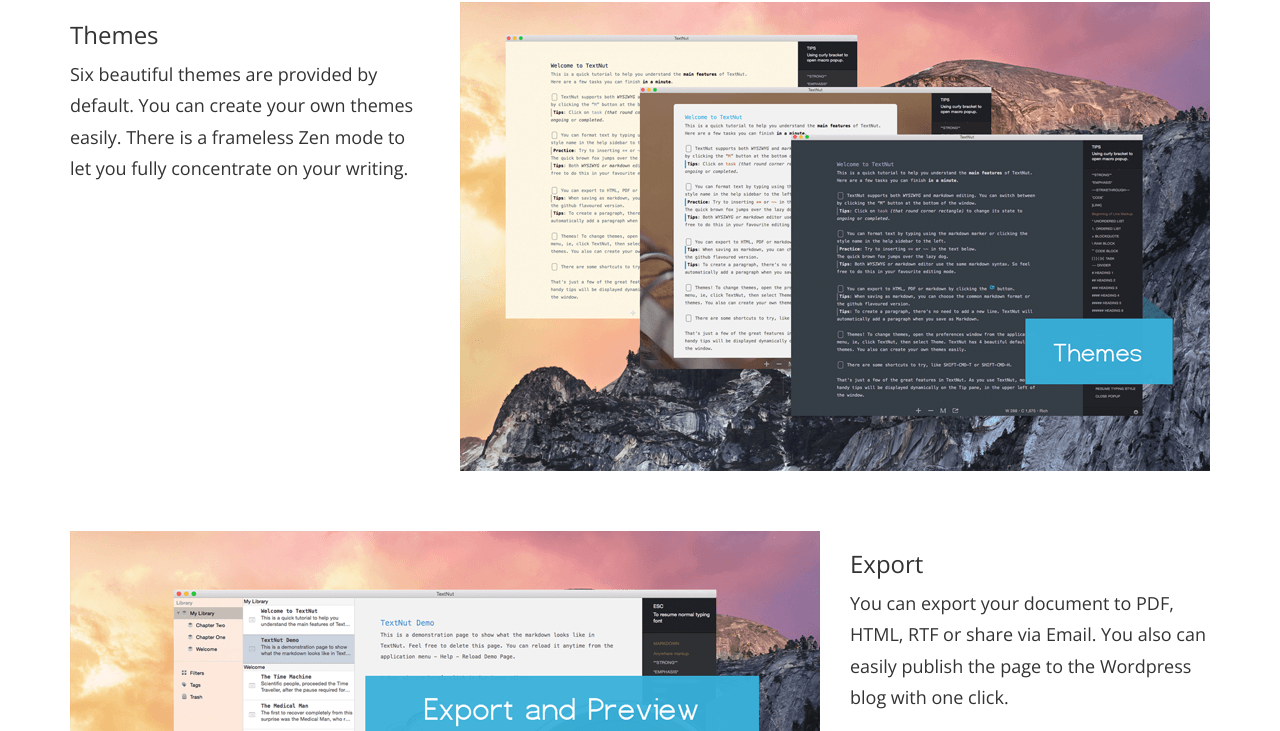
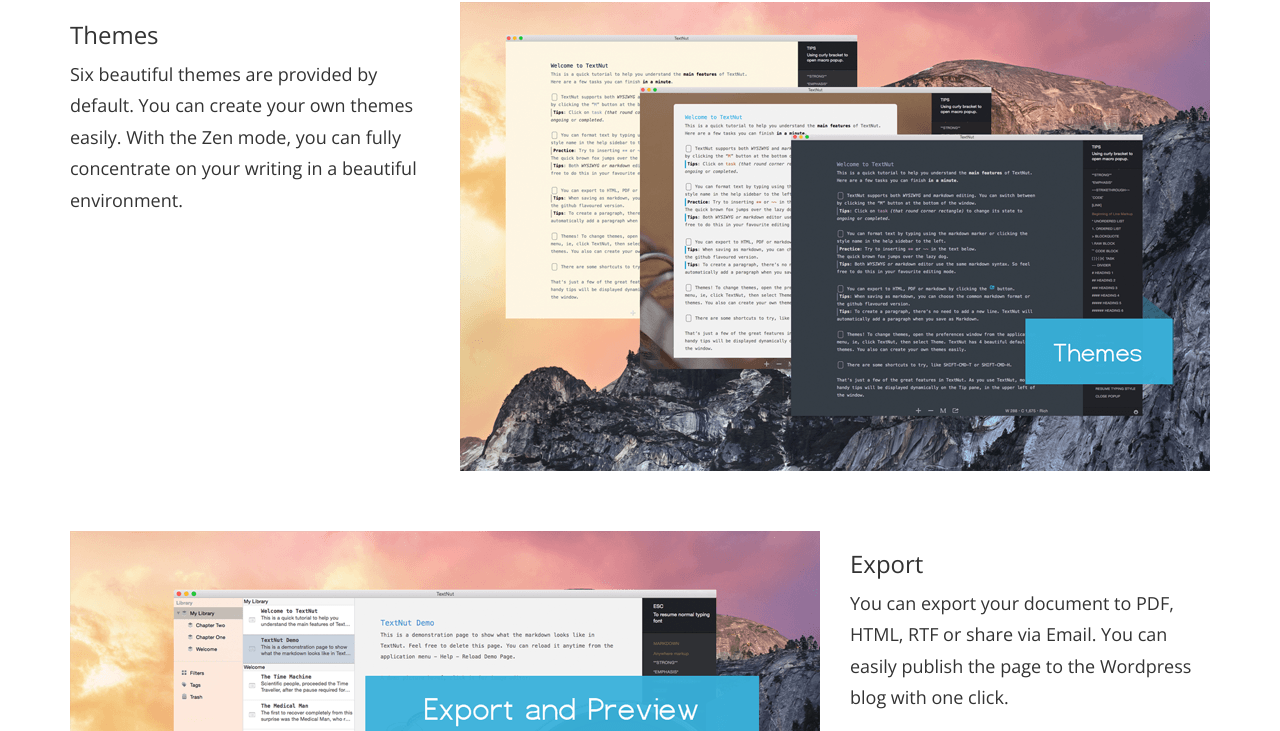
Before and after one commit to textnutwriter/textnutwriter.github.io, a Jekyll site: the page built from index.html, in a window 1280 px wide and 1400 px high, scrolled down 2851 px. Shown: the part 198-929 px from the top of the window. Built offline with Jekyll 4.4.1, drawn with Linux system fonts in a browser that asks for light colours; nearby versions of some CDN libraries; some web fonts are replaced; a script that is not in the unit is left out; comment, search, counter and statistics services are not loaded; some of the changed text lies outside the part shown.

Commit message:
revise home page words

```diff
--- a/index.html
+++ b/index.html
@@ -37,7 +37,7 @@
                     <a href="img/intro/f2.png" data-lightbox="screenshot"><img src="img/intro/s2.png" class="img-responsive"></a>
                </div>
                <div class="col-md-4">
-                    <h3 class="feature-title">Intuitive WYSIWYG Markdown editing</h3>
+                    <h3 class="feature-title">WYSIWYG Markdown editing</h3>
                     <div class="screenshot-text">
                         TextNut combines the power of Markdown with the simplicity of rich text editing.  It is 100% compatible with <a href="http://commonmark.org" target="_blank">CommonMark specification</a>.
                     </div>
@@ -69,7 +69,7 @@
                <div class="col-md-4">
                      <h3 class="feature-title">Themes</h3>
                     <div class="screenshot-text">
-                        Six beautiful themes are provided by default. You can create your own themes easily. There is a frameless Zen mode to let you fully concentrate on your writing.
+                        Six beautiful themes are provided by default. You can create your own themes easily. With the Zen mode, you can fully concentrate on your writing in a beautiful environment.
                     </div>
                </div>
                <div class="col-md-8">
@@ -83,7 +83,7 @@
                <div class="col-md-4">
                     <h3 class="feature-title">Export</h3>
                     <div class="screenshot-text">
-                        You can export your document to PDF, HTML, RTF or share via Email. You also can easily publish the page to the Wordpress blog with one click.
+                        You can export your document to PDF, HTML, RTF or share via Email. You can easily publish the page to the Wordpress blog with one click.
                     </div>
                </div>
             </div>
```
Also changed, not shown: other parts of index.html (+3 -3 lines).
